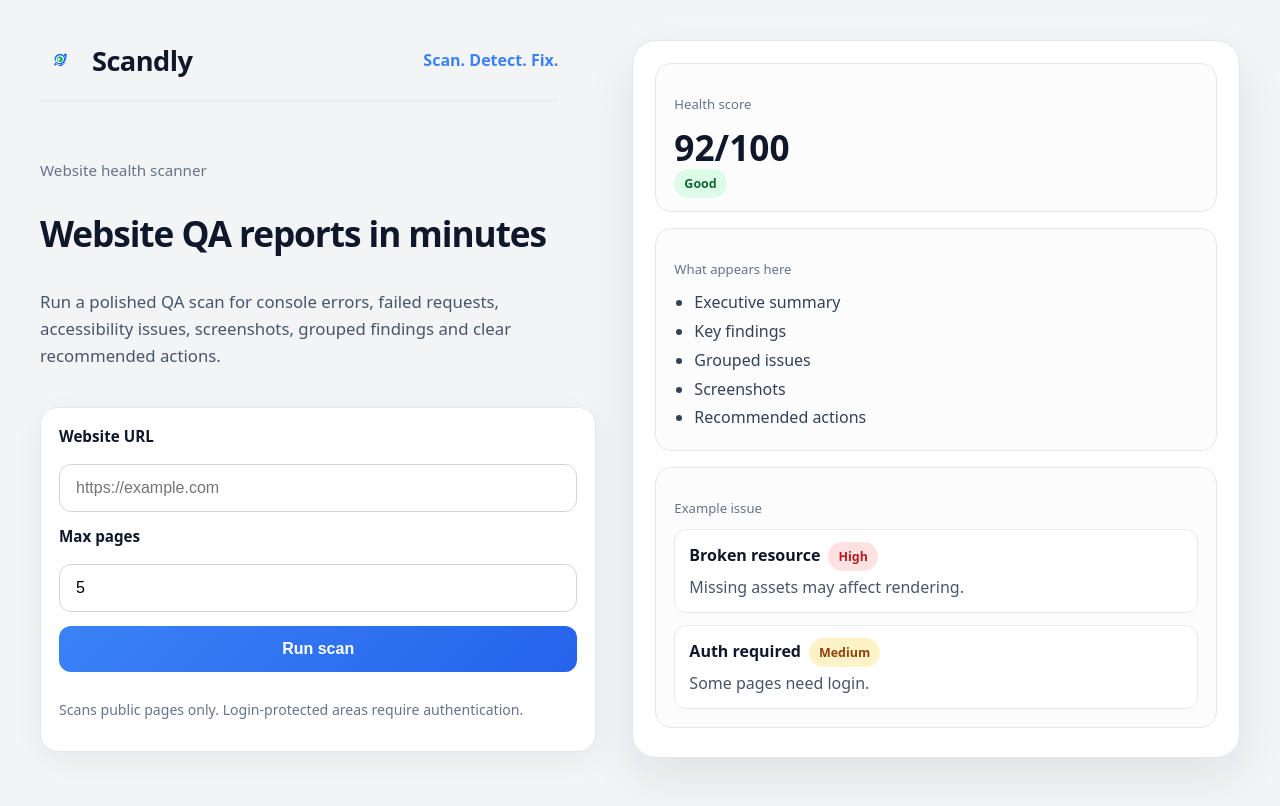
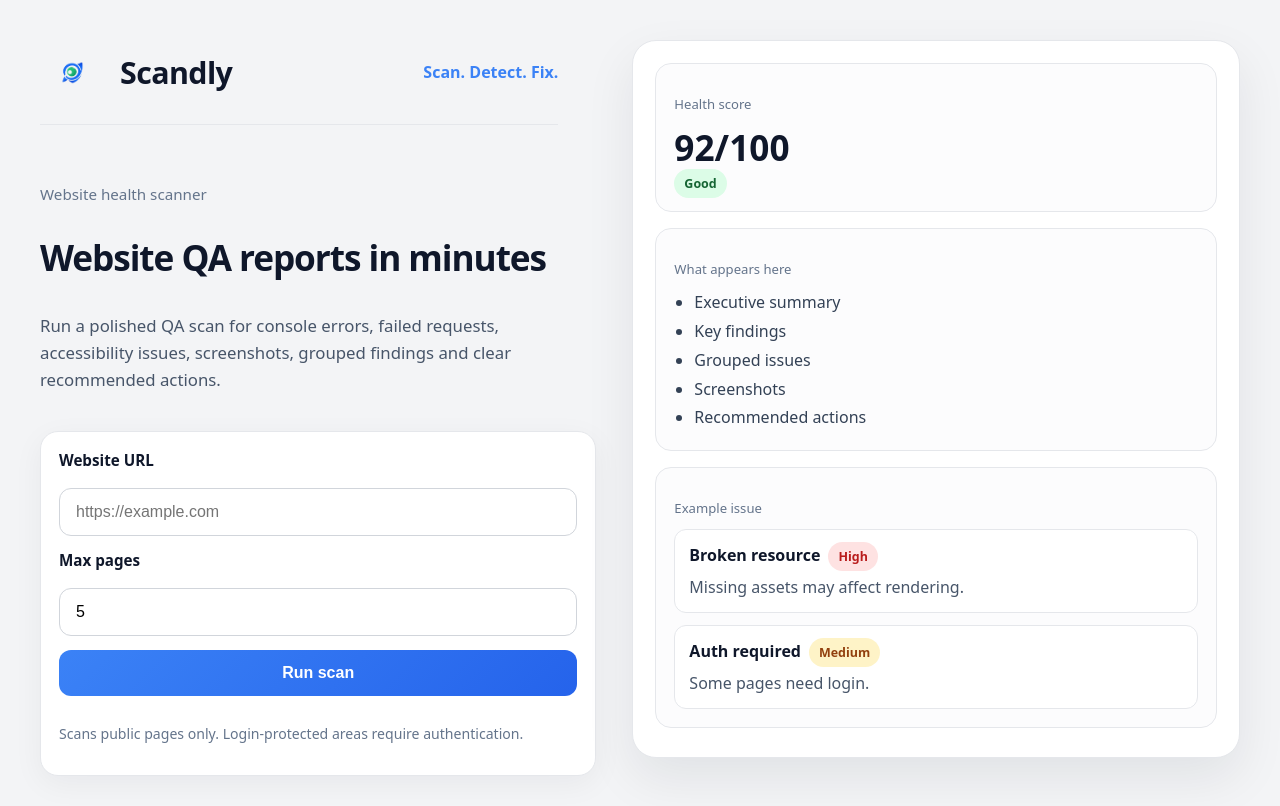
Before and after one commit to joshlhughes94/bug-finder-v1, a Next.js app: page / in a window 1280 px wide. Shown: the top 806 px of the page. Built offline with nearby package versions, Linux system fonts and the light colour scheme.

Commit message:
Improve logo size and branding hierarchy

```diff
--- a/src/app/globals.css
+++ b/src/app/globals.css
@@ -40,17 +40,19 @@
 .brand-left {
   display: flex;
   align-items: center;
-  gap: 12px;
+  gap: 16px;
 }
 
 .logo {
-  width: 40px;
-  height: 40px;
+  width: 64px;
+  height: 64px;
   object-fit: contain;
+  display: block;
+  transform: translateY(1px);
 }
 
 .brand-name {
-  font-size: 1.7rem;
+  font-size: 1.9rem;
   font-weight: 800;
   letter-spacing: -0.02em;
   color: #0f172a;
```
